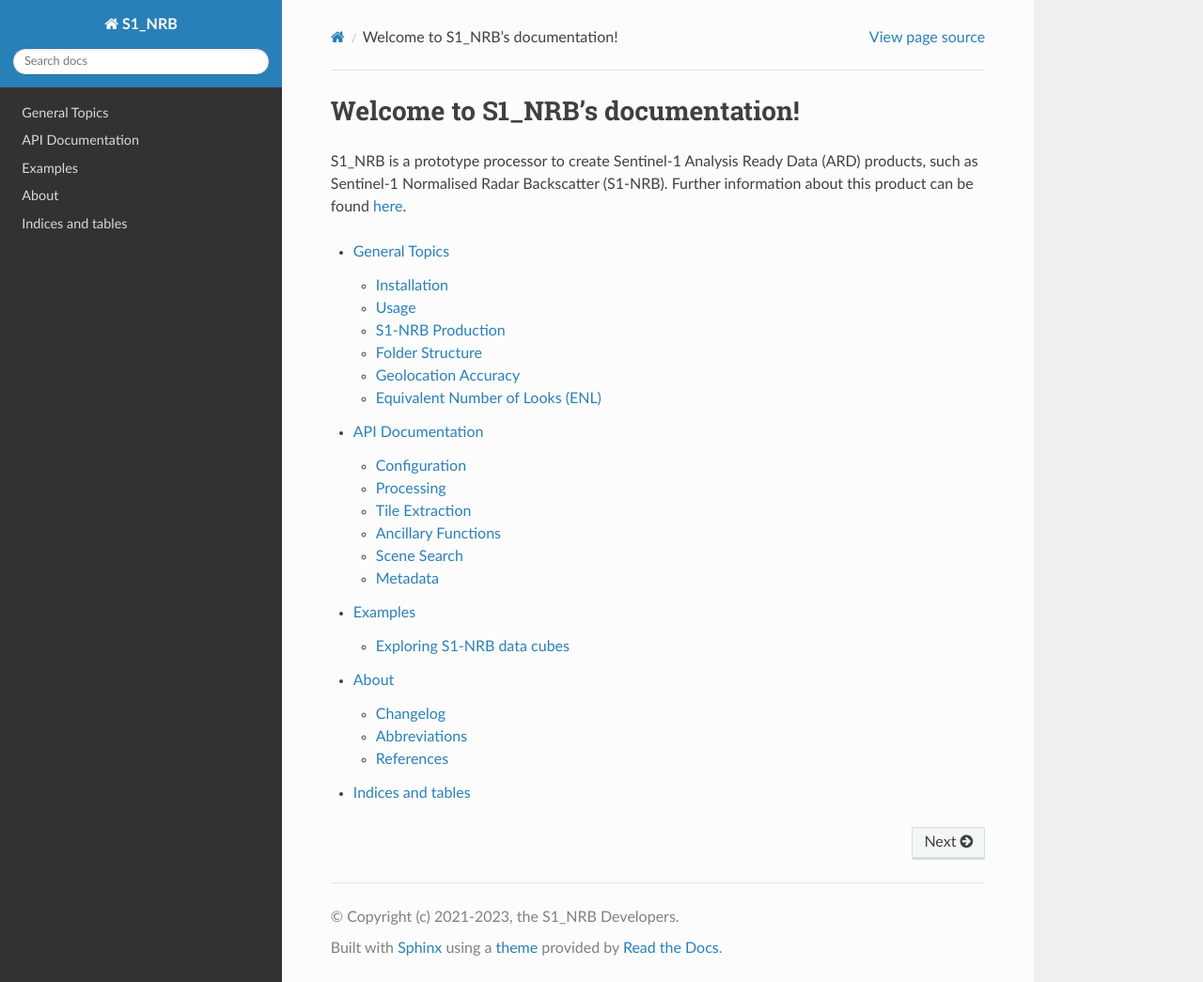
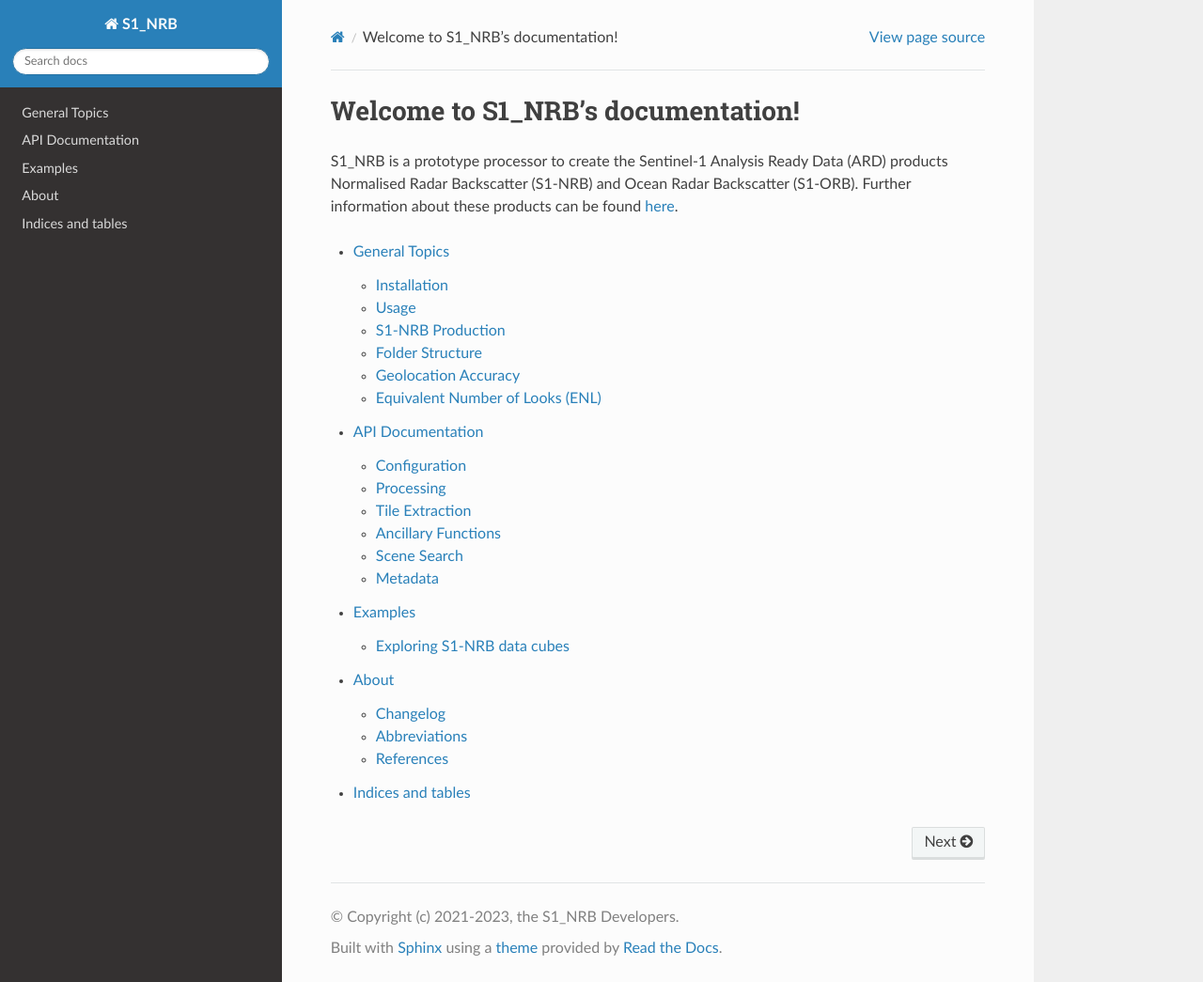
Before and after one commit to SAR-ARD/s1ard, a Sphinx documentation site: the page built from docs/index.rst, in a window 1280 px wide and 1045 px high. Shown: the whole window at 94% size. Built offline with Sphinx 7.4.7 and the Read the Docs theme 2.0.0, drawn with Linux system fonts in a browser that asks for light colours.

Commit message:
documentation improvements

```diff
--- a/docs/index.rst
+++ b/docs/index.rst
@@ -1,8 +1,9 @@
 Welcome to S1_NRB's documentation!
 ==================================
 
-S1_NRB is a prototype processor to create Sentinel-1 Analysis Ready Data (ARD) products, such as Sentinel-1
-Normalised Radar Backscatter (S1-NRB). Further information about this product can be found
+S1_NRB is a prototype processor to create the Sentinel-1 Analysis Ready Data (ARD) products
+Normalised Radar Backscatter (S1-NRB) and Ocean Radar Backscatter (S1-ORB).
+Further information about these products can be found
 `here <https://sentinel.esa.int/web/sentinel/sentinel-1-ard-normalised-radar-backscatter-nrb-product>`_.
 
 .. toctree::
```
